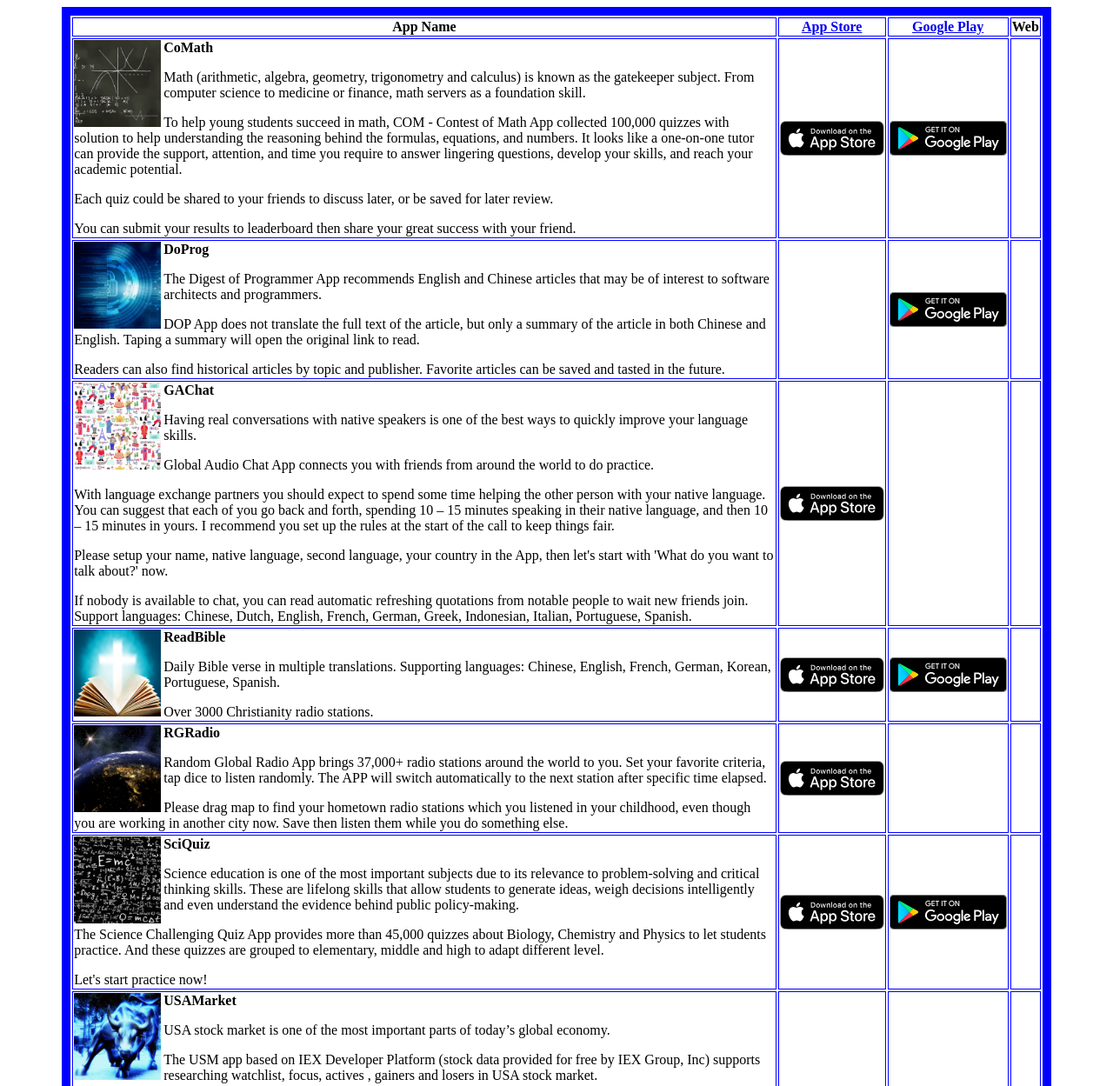
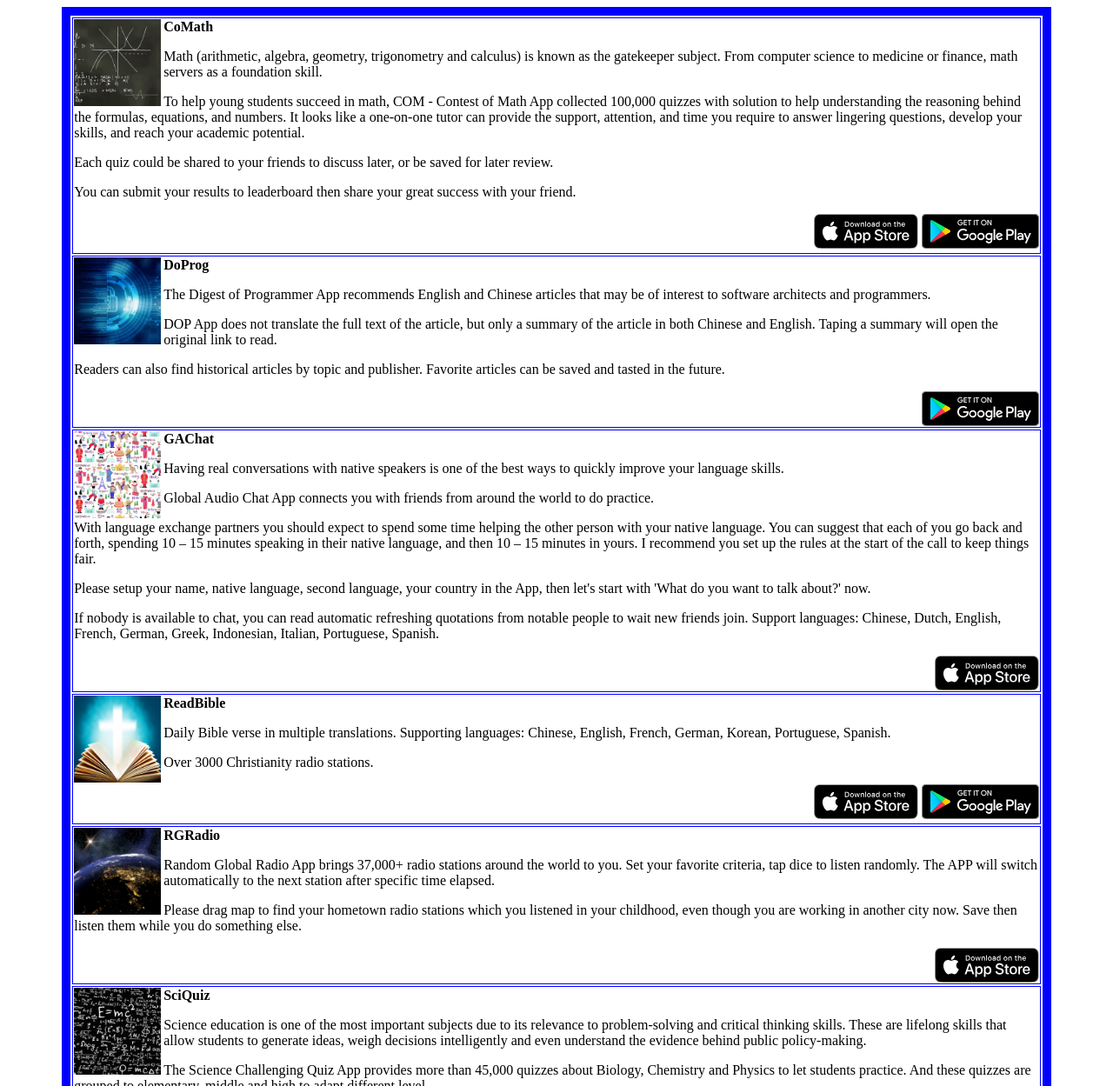
Before and after one commit to audiotubeapp/drwjf.github.io, a plain HTML site: page index.html in a window 1280 px wide. Shown: the top 1249 px of the page at 87% size. Drawn offline with Linux system fonts and the light colour scheme.

Commit message:
friendly to mobile

```diff
--- a/index.html
+++ b/index.html
@@ -10,20 +10,6 @@
     <center>
     <table width="90%" BORDER=10 BORDERCOLOR="#0000FF" BORDERCOLORLIGHT="#33CCFF" BORDERCOLORDARK="#0000CC">
         <tr>
-            <th>
-                App Name
-            </th>
-            <th>
-                <a href="https://itunes.apple.com/us/developer/jianfeng-wu/id1435210283">App Store</a>
-            </th>
-            <th>
-                <a href="https://play.google.com/store/apps/developer?id=Jianfeng+Wu">Google Play</a>
-            </th>
-            <th>
-                Web
-            </th>
-        </tr>
-        <tr>
             <td>
                 <img src="jpg/com.jpg" alt="CoMath" height="100px" align="left">
                 <p><b>CoMath</b>
@@ -31,14 +17,10 @@
                 <p>To help young students succeed in math, COM - Contest of Math App collected 100,000 quizzes with solution to help understanding the reasoning behind the formulas, equations, and numbers. It looks like a one-on-one tutor can provide the support, attention, and time you require to answer lingering questions, develop your skills, and reach your academic potential.
                 <p>Each quiz could be shared to your friends to discuss later, or be saved for later review.
                 <p>You can submit your results to leaderboard then share your great success with your friend.
-            </td>
-            <td>
+                <div align="right">
                     <a href="https://itunes.apple.com/app/id1438026503"><img src="svg/appstore.svg" alt="Apple AppStore"></a>
-            </td>
-            <td>
                     <a href="https://play.google.com/store/apps/details?id=com.wjf.com"><img src="svg/googleplay.svg" alt="Goolge Play"></a>
-            </td>
-            <td>
+                </div>
             </td>
         </tr>
 
@@ -49,13 +31,9 @@
                 <p>The Digest of Programmer App recommends English and Chinese articles that may be of interest to software architects and programmers.
                 <p>DOP App does not translate the full text of the article, but only a summary of the article in both Chinese and English. Taping a summary will open the original link to read.
                 <p>Readers can also find historical articles by topic and publisher. Favorite articles can be saved and tasted in the future.
-            </td>
-            <td>
-            </td>
-            <td>
+                <div align="right">
                     <a href="https://play.google.com/store/apps/details?id=com.wjf.dop"><img src="svg/googleplay.svg" alt="Goolge Play"></a>
-            </td>
-            <td>
+                </div>
             </td>
         </tr>
 
@@ -68,13 +46,9 @@
                 <p>With language exchange partners you should expect to spend some time helping the other person with your native language. You can suggest that each of you go back and forth, spending 10 – 15 minutes speaking in their native language, and then 10 – 15 minutes in yours. I recommend you set up the rules at the start of the call to keep things fair.
                 <p>Please setup your name, native language, second language, your country in the App, then let's start with 'What do you want to talk about?' now.
                 <p>If nobody is available to chat, you can read automatic refreshing quotations from notable people to wait new friends join. Support languages: Chinese, Dutch, English, French, German, Greek, Indonesian, Italian, Portuguese, Spanish.
-            </td>
-            <td>
+                <div align="right">
                     <a href="https://itunes.apple.com/app/id1441194936"><img src="svg/appstore.svg" alt="Apple AppStore"></a>
-            </td>
-            <td>
-            </td>
-            <td>
+                </div>
             </td>
         </tr>
 
@@ -84,14 +58,10 @@
                 <p><b>ReadBible</b>
                 <p>Daily Bible verse in multiple translations. Supporting languages: Chinese, English, French, German, Korean, Portuguese, Spanish.
                 <p>Over 3000 Christianity radio stations.
-            </td>
-            <td>
+                <div align="right">
                     <a href="https://itunes.apple.com/app/id1435210284"><img src="svg/appstore.svg" alt="Apple AppStore"></a>
-            </td>
-            <td>
                     <a href="https://play.google.com/store/apps/details?id=com.wjf.readbible"><img src="svg/googleplay.svg" alt="Goolge Play"></a>
-            </td>
-            <td>
+                </div>
             </td>
         </tr>
 
@@ -101,13 +71,9 @@
                 <p><b>RGRadio</b>
                 <p>Random Global Radio App brings 37,000+ radio stations around the world to you. Set your favorite criteria, tap dice to listen randomly. The APP will switch automatically to the next station after specific time elapsed.
                 <p>Please drag map to find your hometown radio stations which you listened in your childhood, even though you are working in another city now. Save then listen them while you do something else.
-            </td>
-            <td>
+                <div align="right">
                     <a href="https://itunes.apple.com/app/id1437556716"><img src="svg/appstore.svg" alt="Apple AppStore"></a>
-            </td>
-            <td>
-            </td>
-            <td>
+                </div>
             </td>
         </tr>
 
@@ -119,14 +85,10 @@
                 <p>Science education is one of the most important subjects due to its relevance to problem-solving and critical thinking skills. These are lifelong skills that allow students to generate ideas, weigh decisions intelligently and even understand the evidence behind public policy-making.
                 <p>The Science Challenging Quiz App provides more than 45,000 quizzes about Biology, Chemistry and Physics to let students practice. And these quizzes are grouped to elementary, middle and high to adapt different level.
                 <p>Let's start practice now!
-            </td>
-            <td>
+                <div align="right">
                     <a href="https://itunes.apple.com/app/id1440078272"><img src="svg/appstore.svg" alt="Apple AppStore"></a>
-            </td>
-            <td>
                     <a href="https://play.google.com/store/apps/details?id=com.wjf.scq"><img src="svg/googleplay.svg" alt="Goolge Play"></a>
-            </td>
-            <td>
+                </div>
             </td>
         </tr>
 
@@ -141,17 +103,16 @@
                 <p>Related news and peers companies are indexed for your analysis too.
                 <p>Market news headlines are listed to let you know what is happening in the USA market.
                 <p>And you can listen business, financial politics radio stations to get the newest information while you are doing something else.
-            </td>
-            <td>
+                <div align="right">
                     <a href="https://itunes.apple.com/app/id1436749987"><img src="svg/appstore.svg" alt="Apple AppStore"></a>
-            </td>
-            <td>
                     <a href="https://play.google.com/store/apps/details?id=com.wjf.usm"><img src="svg/googleplay.svg" alt="Goolge Play"></a>
-            </td>
-            <td>
+                </div>
             </td>
         </tr>
     </table>
+
+    <p><a href="https://itunes.apple.com/us/developer/jianfeng-wu/id1435210283">Dr. Jianfeng Wu's apps in App Store</a>
+    <p><a href="https://play.google.com/store/apps/developer?id=Jianfeng+Wu">Dr. Jianfeng Wu's apps in Google Play</a>
 
     <p>Contact developer <b>Dr. Jianfeng Wu</b> by social network</p>
     <p>
```
Lines whose indentation alone changed are shown as unchanged.
